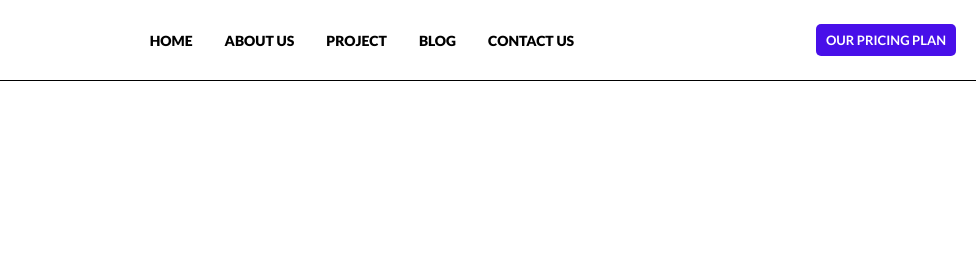
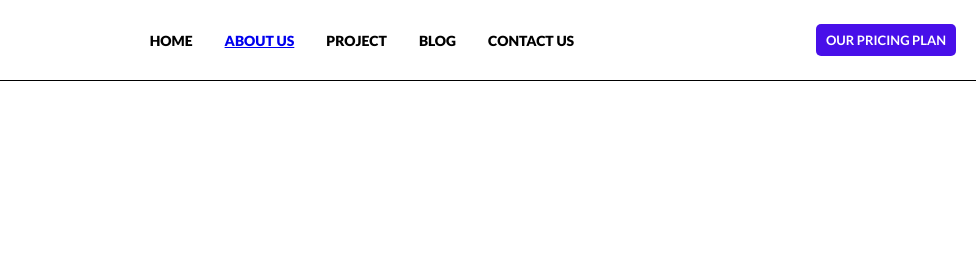
Before and after one commit to sanjaydeveloper9696/creatives, a plain HTML site: page index.html in a window 1280 px wide. Shown: the top 280 px of the page, 304-1280 px from the left. Drawn offline with Linux system fonts and the light colour scheme.

Commit message:
Update index.html
link changes

```diff
--- a/index.html
+++ b/index.html
@@ -30,7 +30,7 @@
         </label>
         <ul class="menu">
             <li class="">Home</li>
-            <li>About Us</li>
+         <li><a href="#">About Us</a></li>
             <li>Project</li>
             <li>Blog</li>
             <li>Contact Us </li>
```
